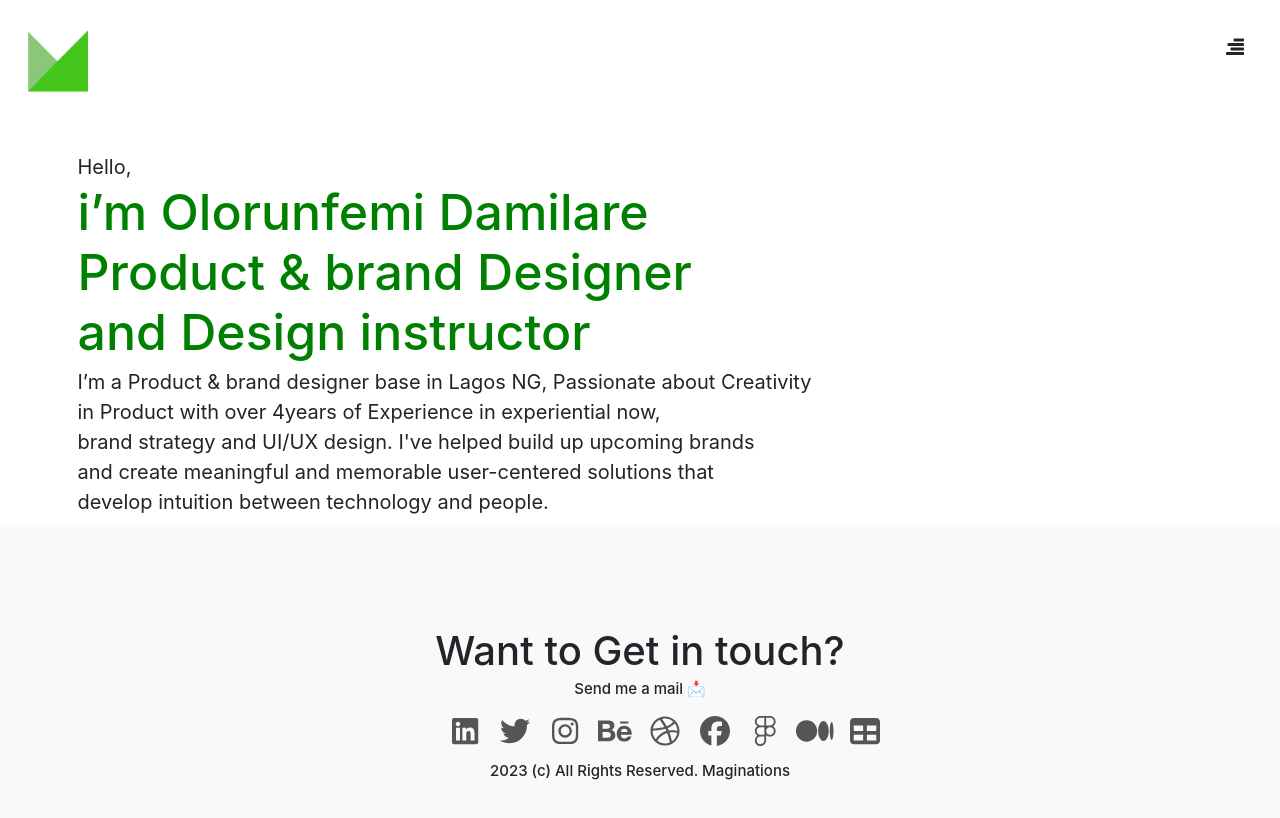
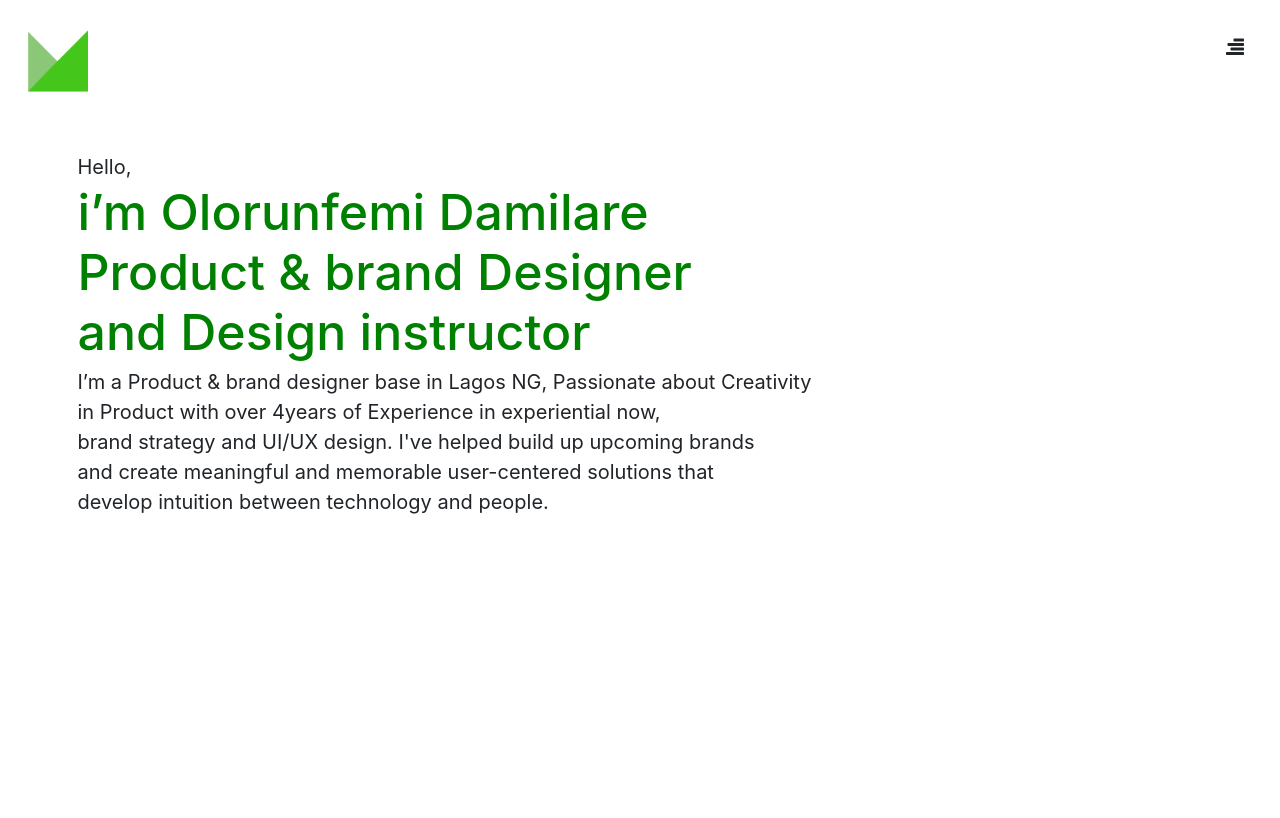
Before and after one commit to maryfiona/jeremiah-portfolio, a React (Create React App) app: page / in a window 1280 px wide. Shown: the top 818 px of the page. Built offline with nearby package versions, Linux system fonts and the light colour scheme.

Commit message:
removed footer

```diff
--- a/src/components/Footer.js
+++ b/src/components/Footer.js
@@ -6,25 +6,26 @@ import { faTable } from '@fortawesome/free-solid-svg-icons';
 
 const Footer = () => {
   return (
-    <footer>
-      <div className="contact-section">
-        <h3>Want to Get in touch?</h3>
-        <h4>Send me a mail 📩</h4>
-        <ul className="social-icons">
-          <li><a href="/"><FontAwesomeIcon icon={faEnvelope} /></a></li>
-          <li><a href="/"><FontAwesomeIcon icon={faLinkedin} /></a></li>
-          <li><a href="/"><FontAwesomeIcon icon={faTwitter} /></a></li>
-          <li><a href="/"><FontAwesomeIcon icon={faInstagram} /></a></li>
-          <li><a href="/"><FontAwesomeIcon icon={faBehance} /></a></li>
-          <li><a href="/"><FontAwesomeIcon icon={faDribbble} /></a></li>
-          <li><a href="/"><FontAwesomeIcon icon={faFacebook} /></a></li>
-          <li><a href="/"><FontAwesomeIcon icon={faFigma} /></a></li>
-          <li><a href="/"><FontAwesomeIcon icon={faMedium} /></a></li>
-          <li><a href="/"><FontAwesomeIcon icon={faTable} /></a></li>
-        </ul>
-        <h4>2023 (c) All Rights Reserved. Maginations</h4>
-      </div>
-    </footer>
+    <></>
+    // <footer>
+    //   <div className="contact-section">
+    //     <h3>Want to Get in touch?</h3>
+    //     <h4>Send me a mail 📩</h4>
+    //     <ul className="social-icons">
+    //       <li><a href="/"><FontAwesomeIcon icon={faEnvelope} /></a></li>
+    //       <li><a href="/"><FontAwesomeIcon icon={faLinkedin} /></a></li>
+    //       <li><a href="/"><FontAwesomeIcon icon={faTwitter} /></a></li>
+    //       <li><a href="/"><FontAwesomeIcon icon={faInstagram} /></a></li>
+    //       <li><a href="/"><FontAwesomeIcon icon={faBehance} /></a></li>
+    //       <li><a href="/"><FontAwesomeIcon icon={faDribbble} /></a></li>
+    //       <li><a href="/"><FontAwesomeIcon icon={faFacebook} /></a></li>
+    //       <li><a href="/"><FontAwesomeIcon icon={faFigma} /></a></li>
+    //       <li><a href="/"><FontAwesomeIcon icon={faMedium} /></a></li>
+    //       <li><a href="/"><FontAwesomeIcon icon={faTable} /></a></li>
+    //     </ul>
+    //     <h4>2023 (c) All Rights Reserved. Maginations</h4>
+    //   </div>
+    // </footer>
   );
 };
 
```
